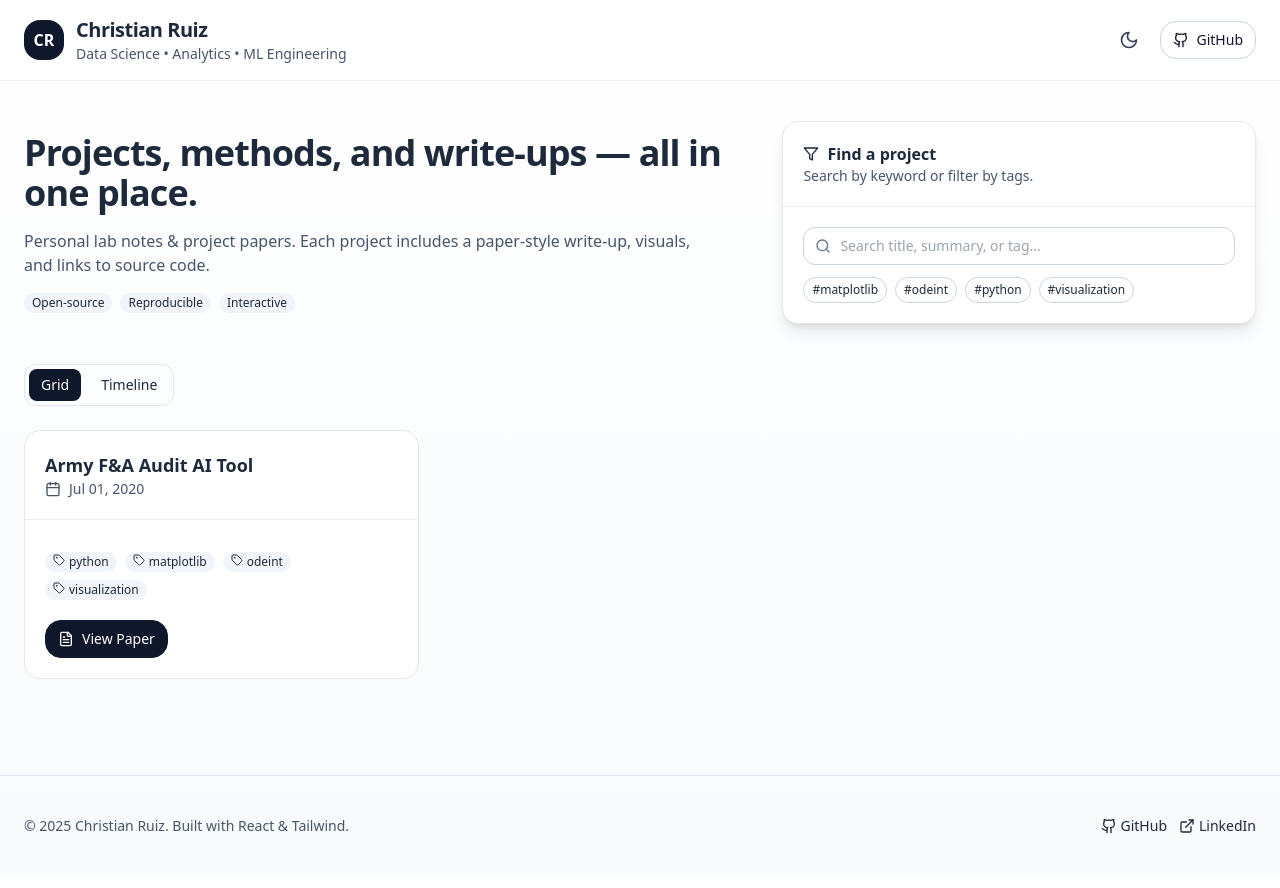
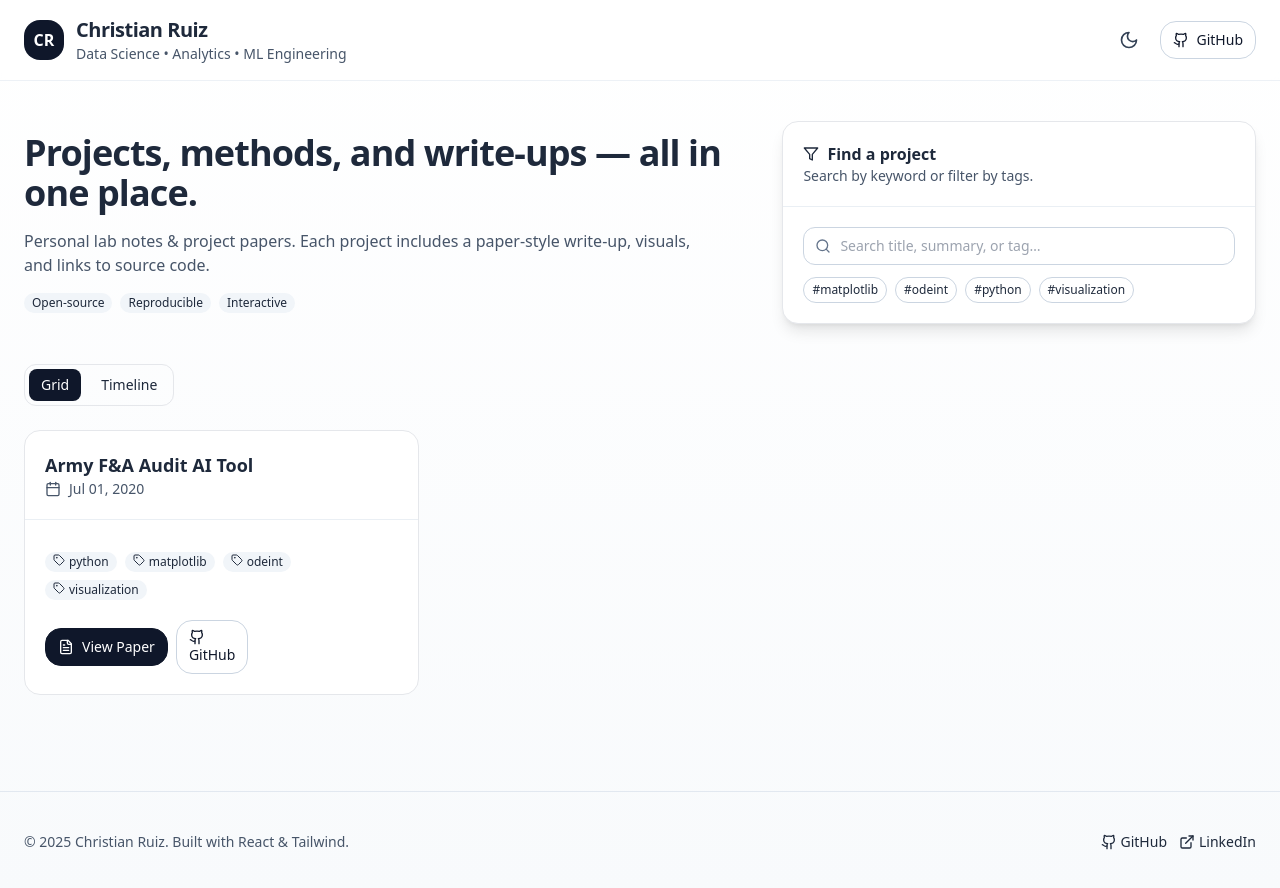
Before and after one commit to christian-ruiz/ds-portfolio-website, a React (Vite) app: page / in a window 1280 px wide. Shown: the top 888 px of the page. Built offline with nearby package versions, Linux system fonts and the light colour scheme.

Commit message:
updated to have github button on card grid and timeline as well as dialog box view.

```diff
--- a/src/Portfolio.jsx
+++ b/src/Portfolio.jsx
@@ -23,6 +23,8 @@ function rawMdUrl(repo, path = "paper.md", branch = "main") {
   // repo: "owner/repo", path: "docs/summary.md"
   return `https://raw.githubusercontent.com/${repo}/${branch}/${path}`;
 }
+const getRepoUrl = (proj) =>
+  proj?.links?.code || (proj?.repo ? `https://github.com/${proj.repo}` : "");
 
 function useDarkMode() {
   const [dark, setDark] = useState(false);
@@ -177,67 +179,89 @@ export default function Portfolio() {
           <TabsContent value="grid" className="mt-6">
             <div className="grid sm:grid-cols-2 lg:grid-cols-3 gap-6">
               <AnimatePresence>
-                {filtered.map((p) => (
-                  <motion.div key={p.id} layout initial={{opacity:0, y: 10}} animate={{opacity:1, y:0}} exit={{opacity:0, y:-10}}>
+                {filtered.map((p) => {
+                  const repoUrl = getRepoUrl(p); // ✅ declare here, outside JSX
+                  return (
+                    <motion.div key={p.id} layout initial={{ opacity: 0, y: 10 }} animate={{ opacity: 1, y: 0 }} exit={{ opacity: 0, y: -10 }}>
                       <Card className="h-full flex flex-col">
                         <CardHeader>
                           <CardTitle className="text-lg flex items-start justify-between gap-3">
                             <span>{p.title}</span>
                           </CardTitle>
-                        <CardDescription className="flex items-center gap-2"><Calendar className="h-4 w-4"/>{formatDate(p.date)}</CardDescription>
+                          <CardDescription className="flex items-center gap-2">
+                            <Calendar className="h-4 w-4" />
+                            {formatDate(p.date)}
+                          </CardDescription>
                         </CardHeader>
+
                         <CardContent className="flex-1">
                           <p className="text-sm text-slate-700 dark:text-slate-300 line-clamp-4">{p.summary}</p>
                           <div className="mt-3 flex flex-wrap gap-2">
                             {p.tags.map((t) => (
-                            <Badge key={t} className="text-xs"><Tag className="h-3 w-3 mr-1"/> {t}</Badge>
+                              <Badge key={t} className="text-xs">
+                                <Tag className="h-3 w-3 mr-1" /> {t}
+                              </Badge>
                             ))}
                           </div>
                         </CardContent>
+
                         <CardFooter className="flex items-center gap-2">
                           <Button onClick={() => setOpenProject(p)} className="gap-2">
-                        <FileText className="h-4 w-4"/> View Paper
+                            <FileText className="h-4 w-4" /> View Paper
                           </Button>
 
-                      {p.links?.code && (
+                          {repoUrl && (
                             <Button asChild variant="outline" className="gap-2">
-                          <a href={p.links.code} target="_blank" rel="noreferrer">
-                            <Github className="h-4 w-4"/> GitHub
+                              <a href={repoUrl} target="_blank" rel="noreferrer">
+                                <Github className="h-4 w-4" /> GitHub
                               </a>
                             </Button>
                           )}
-                        {/* <Button onClick={() => setOpenProject(p)} className="gap-2"><FileText className="h-4 w-4"/> View Paper</Button>
-                        {p.links?.code && (
-                          <Button asChild variant="outline" className="gap-2"><a href={p.links.code} target="_blank" rel="noreferrer"><Github className="h-4 w-4"/> Code</a></Button>
-                        )}
-                        {p.links?.demo && p.links.demo !== "#" && (
-                          <Button asChild variant="ghost" className="gap-2"><a href={p.links.demo} target="_blank" rel="noreferrer"><ExternalLink className="h-4 w-4"/> Demo</a></Button>
-                        )} */}
                         </CardFooter>
                       </Card>
                     </motion.div>
-                ))}
+                  );
+                })}
               </AnimatePresence>
             </div>
           </TabsContent>
 
           <TabsContent value="timeline" className="mt-8">
             <div className="relative border-l-2 border-slate-200 dark:border-slate-700 pl-6">
-              {filtered.map((p) => (
+              {filtered.map((p) => {
+                const repoUrl = getRepoUrl(p); // ✅ resolve repo link from links.code or repo
+                return (
                   <div key={p.id} className="mb-10">
-                  <div className="absolute -left-[9px] mt-1 h-4 w-4 rounded-full bg-slate-900 dark:bg-slate-100"/>
+                    <div className="absolute -left-[9px] mt-1 h-4 w-4 rounded-full bg-slate-900 dark:bg-slate-100" />
                     <h3 className="text-lg font-semibold">{p.title}</h3>
-                  <p className="text-sm text-slate-500 flex items-center gap-2"><Calendar className="h-4 w-4"/>{formatDate(p.date)}</p>
+                    <p className="text-sm text-slate-500 flex items-center gap-2">
+                      <Calendar className="h-4 w-4" />
+                      {formatDate(p.date)}
+                    </p>
                     <p className="mt-2 text-sm text-slate-700 dark:text-slate-300">{p.summary}</p>
-                  <div className="mt-2 flex flex-wrap gap-2">{p.tags.map((t) => <Badge key={t} className="text-xs">#{t}</Badge>)}</div>
+
+                    <div className="mt-2 flex flex-wrap gap-2">
+                      {p.tags.map((t) => (
+                        <Badge key={t} className="text-xs">#{t}</Badge>
+                      ))}
+                    </div>
+
                     <div className="mt-3 flex gap-2">
-                    <Button onClick={() => setOpenProject(p)} className="gap-1"><FileText className="h-4 w-4"/> Paper</Button>
-                    {p.links?.code && (
-                      <Button asChild variant="outline" className="gap-1"><a href={p.links.code} target="_blank" rel="noreferrer"><Github className="h-4 w-4"/> Code</a></Button>
+                      <Button onClick={() => setOpenProject(p)} className="gap-1">
+                        <FileText className="h-4 w-4" /> Paper
+                      </Button>
+
+                      {repoUrl && (
+                        <Button asChild variant="outline" className="gap-1">
+                          <a href={repoUrl} target="_blank" rel="noreferrer">
+                            <Github className="h-4 w-4" /> GitHub
+                          </a>
+                        </Button>
                       )}
                     </div>
                   </div>
-              ))}
+                );
+              })}
             </div>
           </TabsContent>
         </Tabs>
@@ -322,20 +346,19 @@ export default function Portfolio() {
               {/* Main content */}
               {<ScrollArea className="md:col-span-3 h-full p-6">
                 <article className="prose dark:prose-invert max-w-none">
-                  <h1 className="mb-2 text-2xl font-semibold flex items-center gap-2">
-                    {openProject.title} <ArrowUpRight className="h-5 w-5"/>
+                <div className="flex items-center justify-between mb-2">
+                  <h1 className="text-2xl font-semibold flex items-center gap-2">
+                    {openProject.title} <ArrowUpRight className="h-5 w-5" />
+                  </h1>
 
-                    {openProject.links?.code && (
-                      <a
-                        href={openProject.links.code}
-                        target="_blank"
-                        rel="noreferrer"
-                        className="ml-2 inline-flex items-center text-sm text-slate-600 dark:text-slate-300 hover:underline"
-                      >
-                        <Github className="h-4 w-4 mr-1"/> GitHub
+                  {getRepoUrl(openProject) && (
+                    <Button asChild variant="outline" className="gap-2">
+                      <a href={getRepoUrl(openProject)} target="_blank" rel="noreferrer">
+                        <Github className="h-4 w-4" /> GitHub
                       </a>
+                    </Button>
                   )}
-                  </h1>
+                </div>
                   <p className="text-sm text-slate-500 flex items-center gap-2">
                     <Calendar className="h-4 w-4"/>{formatDate(openProject.date)}
                   </p>
```
Lines whose indentation alone changed are shown as unchanged.
